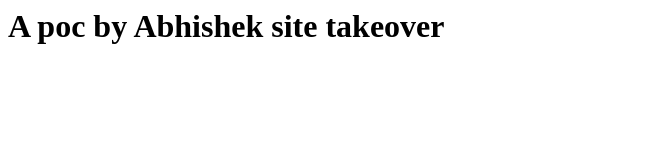
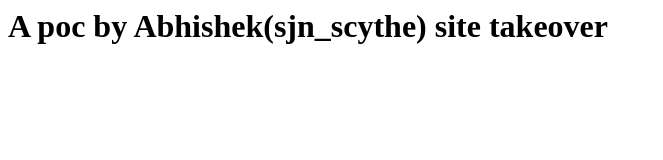
Before and after one commit to sjnscythe/snx-v3-ten, a plain HTML site: page index.html in a window 1280 px wide. Shown: the whole page, without its empty margins (0-663 px from the left). Drawn offline with Linux system fonts and the light colour scheme.

Commit message:
Update index.html

```diff
--- a/index.html
+++ b/index.html
@@ -1,2 +1,2 @@
-<h1>A poc by Abhishek site takeover</h1>
+<h1>A poc by Abhishek(sjn_scythe) site takeover</h1>
 <script>alert('XSS')</script>
```
